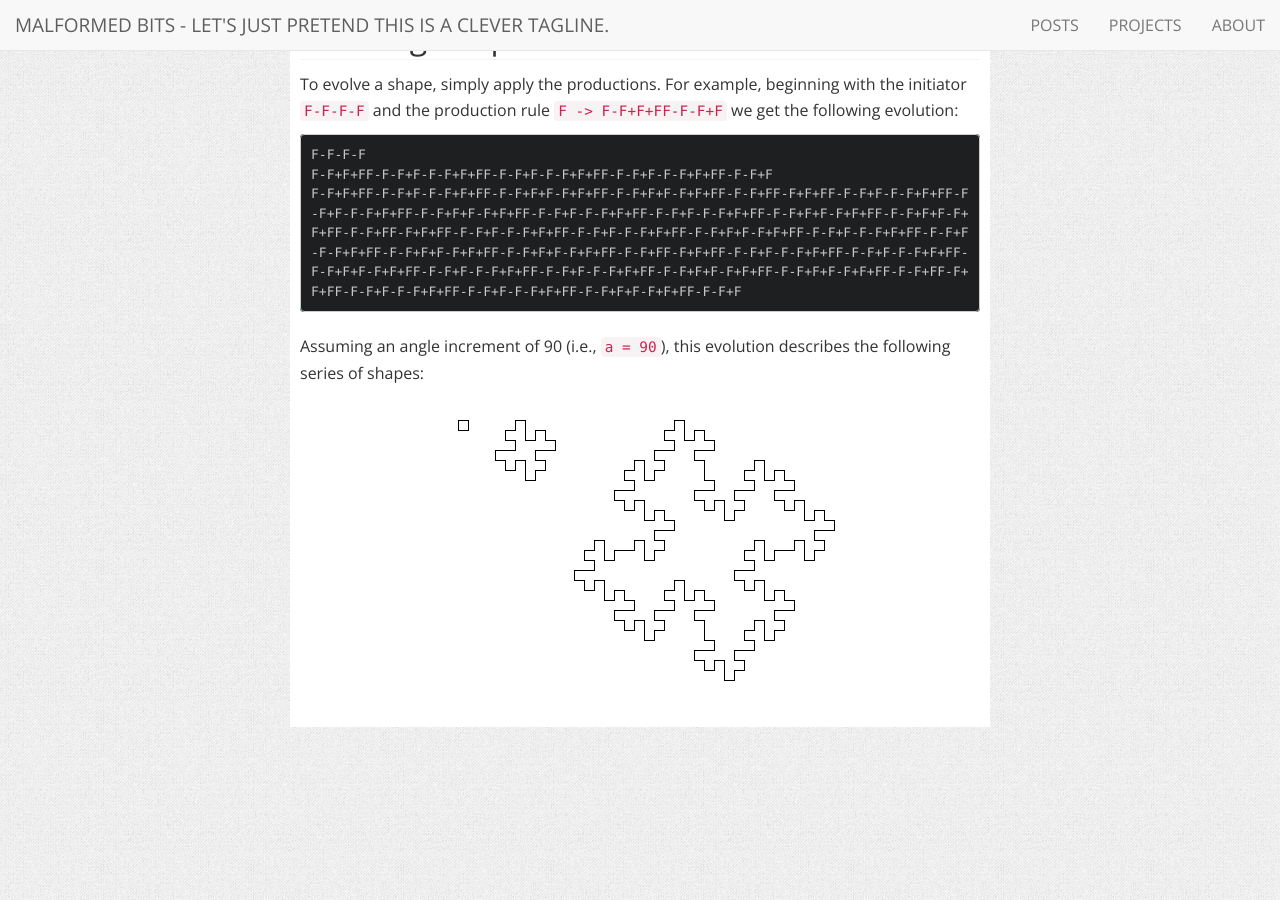
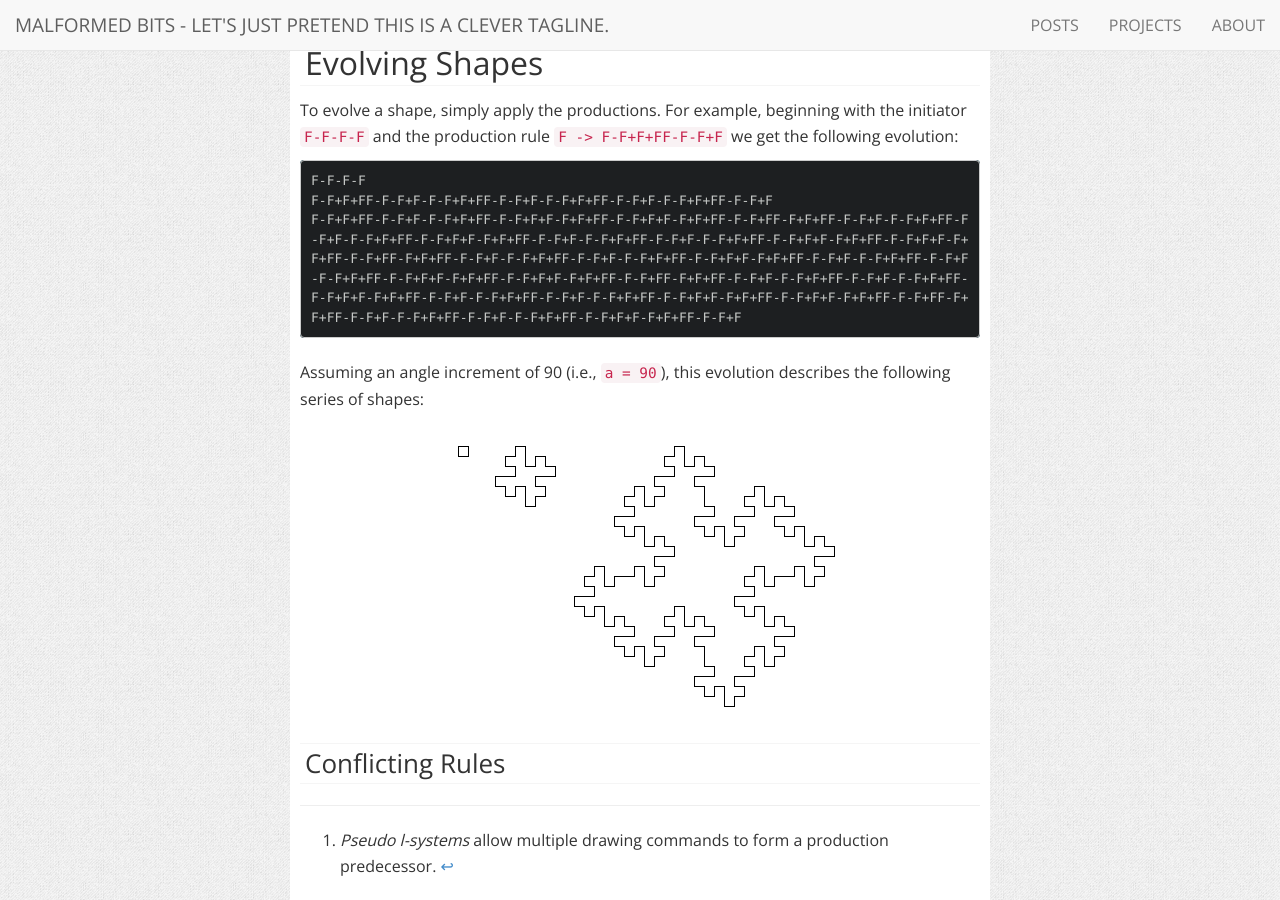
Before and after one commit to charlottepierce/charlottepierce.github.com, a Jekyll site: the page built from _posts/2014-12-12-DRAFT-Intro-to-L-Systems.md, in a window 1280 px wide and 900 px high, scrolled down 2639 px. Built offline with Jekyll 4.4.1, drawn with Linux system fonts in a browser that asks for light colours; nearby versions of some CDN libraries.

Commit message:
Added footnote on pseudo l-systems.
Signed-off-by: Charlotte Pierce <charlotte@malformed-bits.com>

```diff
--- a/_posts/2014-12-12-DRAFT-Intro-to-L-Systems.md
+++ b/_posts/2014-12-12-DRAFT-Intro-to-L-Systems.md
@@ -81,3 +81,9 @@
 Assuming an angle increment of 90 (i.e., `a = 90`), this evolution describes the following series of shapes:
 
 ![Sample evolution]({{site.url}}/img/lsystems/simple_evolution.png)
+
+### Conflicting Rules ###
+
+-----
+
+[^1]: _Pseudo l-systems_ allow multiple drawing commands to form a production predecessor.
```
Also changed, not shown: other parts of _posts/2014-12-12-DRAFT-Intro-to-L-Systems.md (+1 -1 lines).
